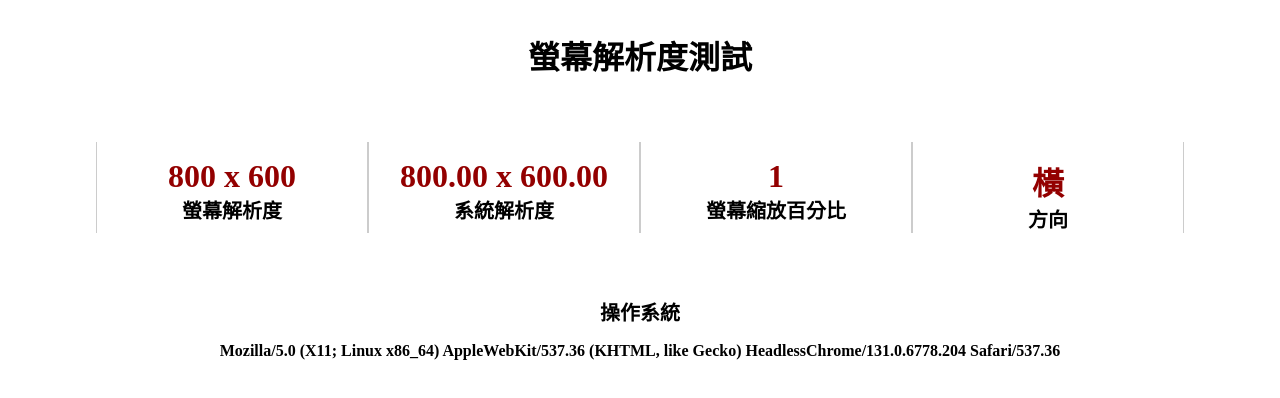
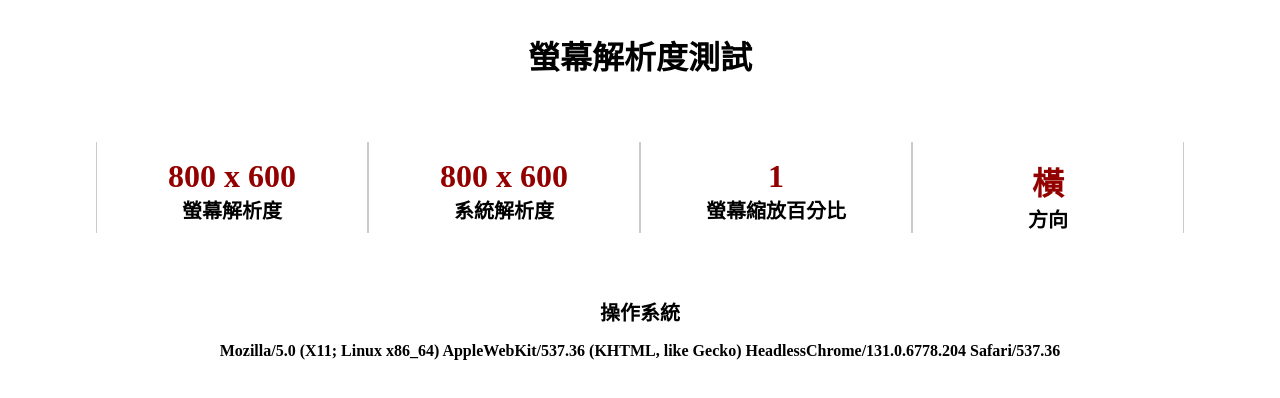
Before and after one commit to WeiJ0/screenDetect, a website: page index.html in a window 1280 px wide. Drawn offline with Linux system fonts and the light colour scheme.

Commit message:
調整小數點

```diff
--- a/index.html
+++ b/index.html
@@ -107,17 +107,23 @@
 
     <script>
      const setInfo = () => {
+    const roundValue = (value) => {
+      return value % 1 === 0 ? value : value.toFixed(2);
+    };
+
     const devicePixelRatio = window.devicePixelRatio;
     const ratio = document.querySelector("#ratio");
-        ratio.innerHTML = devicePixelRatio;
+    ratio.innerHTML = roundValue(devicePixelRatio);
 
     const width = window.screen.width;
     const height = window.screen.height;
     const size = width + " x " + height;
     document.querySelector("#screenSize").innerHTML = size;
 
+    const systemWidth = width * devicePixelRatio;
+    const systemHeight = height * devicePixelRatio;
     const systemSize =
-          (width * devicePixelRatio).toFixed(2) + " x " + (height * devicePixelRatio).toFixed(2);
+      roundValue(systemWidth) + " x " + roundValue(systemHeight);
     document.querySelector("#systemSize").innerHTML = systemSize;
 
     const match = window.matchMedia("(orientation: portrait)");
@@ -128,12 +134,14 @@
     const userAgent = navigator.userAgent;
     document.querySelector("#userAgent").innerHTML = userAgent;
   };
+
   // window resize event
   window.addEventListener("resize", () => {
     setInfo();
   });
 
   setInfo();
+
     </script>
   </body>
 </html>
```
Lines whose indentation alone changed are shown as unchanged.
